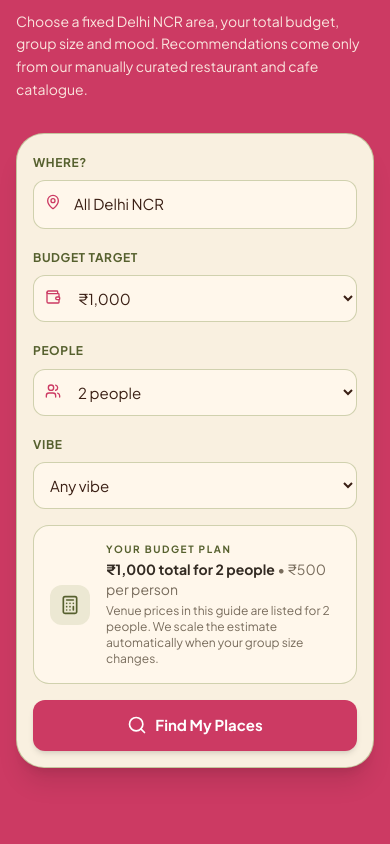
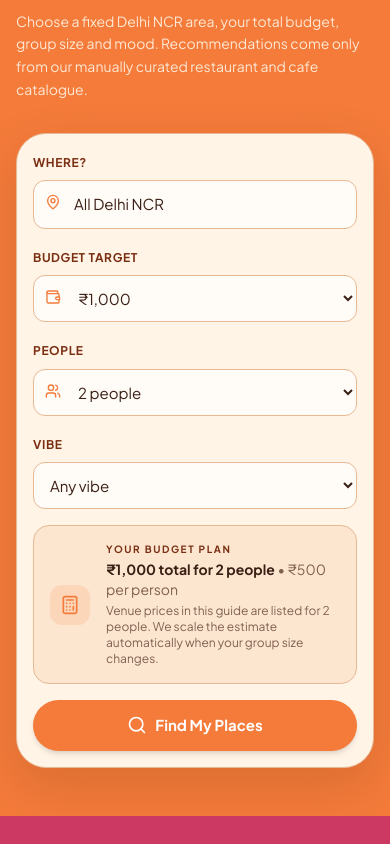
Before and after one commit to iavinaxh/delhi-cafe-hopping, a React (Vite) app: page / in a window 390 px wide. Shown: the part 1420-2264 px from the top of the page. Built offline with nearby package versions, Linux system fonts and the light colour scheme; the HTML template or start-up script is replaced by a standard one.

Commit message:
Refine recommendation cards and fix mobile hide interaction

```diff
--- a/src/components/RecommendationPlanner.jsx
+++ b/src/components/RecommendationPlanner.jsx
@@ -16,7 +16,7 @@ function getZomatoUrl(place){
   return `https://www.zomato.com/ncr/restaurants?q=${encodeURIComponent(place.name)}`;
 }
 
-function Detail({label,children,icon}){if(!children)return null;return <div className="rounded-2xl bg-[#FFF7EB] border border-[#A2AB73]/25 p-3 sm:p-3.5"><span className="text-[#CC3A63] font-bold flex items-center gap-1 mb-1 text-[10px] uppercase tracking-wider">{icon}{label}</span><p className="text-xs sm:text-sm text-[#4E453B] leading-relaxed">{children}</p></div>;}
+function Detail({label,children,icon}){if(!children)return null;return <div className="rounded-2xl bg-[#FFF4E6] border border-[#E7B894] p-3 sm:p-3.5"><span className="text-[#F47B3A] font-bold flex items-center gap-1 mb-1 text-[10px] uppercase tracking-wider">{icon}{label}</span><p className="text-xs sm:text-sm text-[#5D4639] leading-relaxed">{children}</p></div>;}
 
 function RecommendationCard({p,people,index}){
   const [open,setOpen]=useState(false);
@@ -24,51 +24,40 @@ function RecommendationCard({p,people,index}){
   const expanded=open||hovered;
   const hasDineout=Boolean(p.dineoutUrl);
   const zomatoUrl=getZomatoUrl(p);
-  const toggleDetails=(event)=>{event.preventDefault();event.stopPropagation();setOpen(value=>!value);};
+  const showDetails=(event)=>{event.preventDefault();event.stopPropagation();setOpen(true);};
+  const hideDetails=(event)=>{event.preventDefault();event.stopPropagation();setOpen(false);};
   const stopLinkClick=(event)=>event.stopPropagation();
 
   return <article
     onPointerEnter={(event)=>{if(event.pointerType==='mouse')setHovered(true);}}
     onPointerLeave={(event)=>{if(event.pointerType==='mouse')setHovered(false);}}
     onClick={()=>setOpen(value=>!value)}
-    className={`self-start w-full rounded-3xl bg-[#F9F0E0] border overflow-hidden shadow-lg cursor-pointer transition-all duration-300 ${expanded?'border-[#CC3A63]/60 shadow-[0_18px_45px_rgba(78,62,38,0.18)]':'border-[#A2AB73]/50 hover:-translate-y-1'}`}
+    className={`self-start w-full rounded-[28px] bg-[#FCE6D0] border overflow-hidden cursor-pointer transition-all duration-300 ${expanded?'border-[#F47B3A] shadow-[0_24px_55px_rgba(89,37,15,0.20)]':'border-[#E7B894] shadow-[0_10px_30px_rgba(89,37,15,0.10)] hover:-translate-y-1'}`}
     aria-expanded={expanded}
   >
     <div className="p-4 sm:p-5">
       <div className="flex items-start justify-between gap-3">
-        <div className="min-w-0">
-          <span className="text-[9px] sm:text-[10px] uppercase tracking-wider font-bold text-[#CC3A63]">{p.matchLabel}</span>
-          <h4 className="font-serif text-lg sm:text-xl font-bold text-[#332B23] mt-1 leading-tight break-words">{p.name}</h4>
-          <p className="text-[11px] sm:text-xs text-[#786C5C] mt-1 flex items-center gap-1"><MapPin className="w-3 h-3 shrink-0"/>{p.zone}</p>
-        </div>
-        <span className="shrink-0 text-[9px] sm:text-[10px] font-bold px-2 py-1 rounded-full bg-[#A2AB73]/20 border border-[#A2AB73]/50 text-[#56602E]">2 people</span>
+        <div className="min-w-0"><span className="text-[9px] sm:text-[10px] uppercase tracking-[0.16em] font-bold text-[#F47B3A]">{p.matchLabel}</span><h4 className="font-serif text-lg sm:text-xl font-bold text-[#3A1F14] mt-1 leading-tight break-words">{p.name}</h4><p className="text-[11px] sm:text-xs text-[#806050] mt-1 flex items-center gap-1"><MapPin className="w-3 h-3 shrink-0"/>{p.zone}</p></div>
+        <span className="shrink-0 text-[9px] sm:text-[10px] font-bold px-2.5 py-1 rounded-full bg-[#FFF4E6] border border-[#E7B894] text-[#7A2E12]">2 people</span>
       </div>
-      <div className="mt-4 flex items-end justify-between gap-3">
-        <div className="min-w-0"><p className="text-[9px] sm:text-[10px] uppercase tracking-wider text-[#786C5C]">Listed budget</p><p className="text-sm sm:text-base font-bold text-[#56602E]">{p.budget} <span className="font-normal text-[#786C5C]">/ 2 people</span></p></div>
-      </div>
+      <div className="mt-4"><p className="text-[9px] sm:text-[10px] uppercase tracking-wider text-[#806050]">Listed budget</p><p className="text-sm sm:text-base font-bold text-[#7A2E12]">{p.budget} <span className="font-normal text-[#806050]">/ 2 people</span></p></div>
     </div>
 
     <div className={`grid transition-[grid-template-rows] duration-300 ${expanded?'grid-rows-[1fr]':'grid-rows-[0fr]'}`}>
-      <div className="overflow-hidden min-h-0">
-        <div className="px-4 sm:px-5 pb-4 sm:pb-5 space-y-2.5 sm:space-y-3 border-t border-[#A2AB73]/25 pt-3 sm:pt-4">
-          <div className="rounded-2xl bg-[#A2AB73]/15 border border-[#A2AB73]/35 p-3 sm:p-3.5"><p className="text-[10px] uppercase tracking-wider font-bold text-[#56602E]">Budget for {people} {people===1?'person':'people'}</p><p className="text-xs sm:text-sm text-[#4E453B] mt-1 leading-relaxed">{p.budgetFit}</p><p className="text-[10px] text-[#786C5C] mt-2 leading-relaxed">The catalogue price above is the original 2-person estimate. This estimate is scaled to your selected group size.</p></div>
-          <Detail label="BEST KNOWN FOR" icon={<Sparkles className="w-3.5 h-3.5"/>}>{p.bestFor}</Detail>
-          <Detail label="VIBE" icon={<Heart className="w-3.5 h-3.5"/>}>{p.vibeTag}</Detail>
-          <Detail label="WHAT TO ORDER" icon={<Utensils className="w-3.5 h-3.5"/>}>{p.whatToOrder}</Detail>
-          <Detail label="GETTING THERE" icon={<Route className="w-3.5 h-3.5"/>}>{p.metroRoute}</Detail>
-          <Detail label="REAL TALK">{p.curatorTake||p.reason}</Detail>
-          {p.caution&&<p className="text-[10px] text-[#8F2E46] leading-relaxed">{p.caution}</p>}
-        </div>
-      </div>
+      <div className="overflow-hidden min-h-0"><div className="px-4 sm:px-5 pb-4 sm:pb-5 space-y-2.5 sm:space-y-3 border-t border-[#E7B894] pt-3 sm:pt-4">
+        <div className="rounded-2xl bg-[#F47B3A]/10 border border-[#E7B894] p-3 sm:p-3.5"><p className="text-[10px] uppercase tracking-wider font-bold text-[#7A2E12]">Budget for {people} {people===1?'person':'people'}</p><p className="text-xs sm:text-sm text-[#5D4639] mt-1 leading-relaxed">{p.budgetFit}</p><p className="text-[10px] text-[#806050] mt-2 leading-relaxed">The catalogue price above is the original 2-person estimate. This estimate is scaled to your selected group size.</p></div>
+        <Detail label="BEST KNOWN FOR" icon={<Sparkles className="w-3.5 h-3.5"/>}>{p.bestFor}</Detail><Detail label="VIBE" icon={<Heart className="w-3.5 h-3.5"/>}>{p.vibeTag}</Detail><Detail label="WHAT TO ORDER" icon={<Utensils className="w-3.5 h-3.5"/>}>{p.whatToOrder}</Detail><Detail label="GETTING THERE" icon={<Route className="w-3.5 h-3.5"/>}>{p.metroRoute}</Detail><Detail label="REAL TALK">{p.curatorTake||p.reason}</Detail>
+        {p.caution&&<p className="text-[10px] text-[#8F3E22] leading-relaxed">{p.caution}</p>}
+      </div></div>
     </div>
 
-    <div className="px-4 sm:px-5 pb-3 sm:pb-4"><button type="button" onClick={toggleDetails} aria-expanded={expanded} className="w-full min-h-[40px] rounded-xl text-[10px] sm:text-xs font-bold text-[#CC3A63] hover:bg-[#FFF7EB] transition-colors flex items-center justify-center gap-1">{expanded?'Hide details':'View cafe details'}<ChevronDown className={`w-3.5 h-3.5 transition-transform ${expanded?'rotate-180':''}`}/></button></div>
+    <div className="px-4 sm:px-5 pb-3 sm:pb-4"><button type="button" onClick={expanded?hideDetails:showDetails} aria-expanded={expanded} className="w-full min-h-[42px] rounded-xl text-[10px] sm:text-xs font-bold text-[#7A2E12] hover:bg-[#FFF4E6] transition-colors flex items-center justify-center gap-1">{expanded?'Hide details':'View cafe details'}<ChevronDown className={`w-3.5 h-3.5 transition-transform ${expanded?'rotate-180':''}`}/></button></div>
 
-    <div onClick={stopLinkClick} className={`grid ${hasDineout?'grid-cols-4':'grid-cols-3'} gap-2 px-4 sm:px-5 pb-4 sm:pb-5 border-t border-[#A2AB73]/30 pt-3`}>
-      <a href={p.mapsUrl} target="_blank" rel="noopener noreferrer" onClick={stopLinkClick} className="min-h-[44px] rounded-xl bg-[#A2AB73] hover:bg-[#8F995F] text-white text-[9px] sm:text-[10px] font-bold text-center flex flex-col items-center justify-center gap-0.5"><MapPin className="w-3 h-3"/>MAPS</a>
-      <a href={zomatoUrl} target="_blank" rel="noopener noreferrer" onClick={stopLinkClick} className="min-h-[44px] rounded-xl bg-[#CC3A63] hover:bg-[#B52F55] text-white text-[9px] sm:text-[10px] font-bold text-center flex flex-col items-center justify-center gap-0.5"><Utensils className="w-3 h-3"/>ZOMATO</a>
-      {p.websiteUrl&&<a href={p.websiteUrl} target="_blank" rel="noopener noreferrer" onClick={stopLinkClick} className="min-h-[44px] rounded-xl bg-[#FFF7EB] text-[#56602E] border border-[#A2AB73]/40 text-[9px] sm:text-[10px] font-bold text-center flex flex-col items-center justify-center gap-0.5"><Globe className="w-3 h-3"/>WEB</a>}
-      {hasDineout&&<a href={p.dineoutUrl} target="_blank" rel="noopener noreferrer" onClick={stopLinkClick} className="min-h-[44px] rounded-xl bg-[#56602E] hover:bg-[#414923] text-white text-[9px] sm:text-[10px] font-bold text-center flex flex-col items-center justify-center gap-0.5"><ShoppingBag className="w-3 h-3"/>DINEOUT</a>}
+    <div onClick={stopLinkClick} className={`grid ${hasDineout?'grid-cols-4':'grid-cols-3'} gap-2 px-4 sm:px-5 pb-4 sm:pb-5 border-t border-[#E7B894] pt-3`}>
+      <a href={p.mapsUrl} target="_blank" rel="noopener noreferrer" onClick={stopLinkClick} className="min-h-[44px] rounded-xl bg-[#7A2E12] hover:bg-[#64240E] text-[#FFF4E6] text-[9px] sm:text-[10px] font-bold text-center flex flex-col items-center justify-center gap-0.5"><MapPin className="w-3 h-3"/>MAPS</a>
+      <a href={zomatoUrl} target="_blank" rel="noopener noreferrer" onClick={stopLinkClick} className="min-h-[44px] rounded-xl bg-[#F47B3A] hover:bg-[#D9682D] text-white text-[9px] sm:text-[10px] font-bold text-center flex flex-col items-center justify-center gap-0.5"><Utensils className="w-3 h-3"/>ZOMATO</a>
+      {p.websiteUrl&&<a href={p.websiteUrl} target="_blank" rel="noopener noreferrer" onClick={stopLinkClick} className="min-h-[44px] rounded-xl bg-[#FFF4E6] text-[#7A2E12] border border-[#E7B894] text-[9px] sm:text-[10px] font-bold text-center flex flex-col items-center justify-center gap-0.5"><Globe className="w-3 h-3"/>WEB</a>}
+      {hasDineout&&<a href={p.dineoutUrl} target="_blank" rel="noopener noreferrer" onClick={stopLinkClick} className="min-h-[44px] rounded-xl bg-[#C15A2C] hover:bg-[#A94C23] text-white text-[9px] sm:text-[10px] font-bold text-center flex flex-col items-center justify-center gap-0.5"><ShoppingBag className="w-3 h-3"/>DINEOUT</a>}
     </div>
   </article>;
 }
@@ -86,16 +75,16 @@ export default function RecommendationPlanner({cafes=[]}){
     setSearched(true);
   };
 
-  return <section id="find-my-place" className="bg-[#CC3A63] px-4 sm:px-6 lg:px-8 py-12 sm:py-16"><div className="max-w-6xl mx-auto"><div className="max-w-3xl mb-8"><div className="inline-flex items-center gap-2 text-xs font-bold uppercase tracking-[0.18em] text-[#FFF7EB]/80 mb-3"><Sparkles className="w-4 h-4"/> Personalized restaurant finder</div><h2 className="font-serif text-3xl sm:text-5xl font-bold text-[#241F1A]">Tell us what you want. We'll pick the places.</h2><p className="mt-3 text-sm sm:text-base text-[#FFF7EB]/90 leading-relaxed">Choose a fixed Delhi NCR area, your total budget, group size and mood. Recommendations come only from our manually curated restaurant and cafe catalogue.</p></div>
-    <form onSubmit={findPlaces} className="rounded-[28px] bg-[#F9F0E0] border border-[#A2AB73]/60 p-4 sm:p-7 shadow-xl"><div className="grid grid-cols-1 md:grid-cols-2 lg:grid-cols-4 gap-4">
-      <label className="lg:col-span-2"><span className="text-xs font-bold uppercase tracking-wider text-[#56602E]">Where?</span><div className="relative mt-2"><MapPin className="absolute left-3 top-3.5 w-4 h-4 text-[#CC3A63]"/><select value={form.location} onChange={e=>update('location',e.target.value)} className="w-full pl-10 pr-3 py-3 rounded-xl bg-[#FFF7EB] border border-[#A2AB73]/50 outline-none focus:ring-2 focus:ring-[#CC3A63]/30 appearance-none"><option value="All Delhi NCR">All Delhi NCR</option>{LOCATION_OPTIONS.filter(x=>x!=='All Delhi NCR').map(x=><option key={x} value={x}>{x}</option>)}</select></div></label>
-      <label><span className="text-xs font-bold uppercase tracking-wider text-[#56602E]">Budget target</span><div className="relative mt-2"><Wallet className="absolute left-3 top-3.5 w-4 h-4 text-[#CC3A63]"/><select value={form.budget} onChange={e=>update('budget',e.target.value)} className="w-full pl-10 pr-3 py-3 rounded-xl bg-[#FFF7EB] border border-[#A2AB73]/50"><option value="700">₹700</option><option value="1000">₹1,000</option><option value="1500">₹1,500</option><option value="2000">₹2,000</option><option value="3000">₹3,000+</option></select></div></label>
-      <label><span className="text-xs font-bold uppercase tracking-wider text-[#56602E]">People</span><div className="relative mt-2"><Users className="absolute left-3 top-3.5 w-4 h-4 text-[#CC3A63]"/><select value={form.people} onChange={e=>update('people',e.target.value)} className="w-full pl-10 pr-3 py-3 rounded-xl bg-[#FFF7EB] border border-[#A2AB73]/50"><option value="1">1 person</option><option value="2">2 people</option><option value="3">3 people</option><option value="4">4 people</option><option value="6">5–6 people</option><option value="8">7–8 people</option><option value="10">9–10 people</option></select></div></label>
-      <label><span className="text-xs font-bold uppercase tracking-wider text-[#56602E]">Vibe</span><select value={form.vibe} onChange={e=>update('vibe',e.target.value)} className="mt-2 w-full px-3 py-3 rounded-xl bg-[#FFF7EB] border border-[#A2AB73]/50"><option>Any vibe</option><option>Romantic</option><option>Quiet</option><option>Aesthetic</option><option>Casual</option><option>Youthful</option><option>Rooftop</option><option>Outdoor</option><option>Lively</option></select></label>
-      <div className="md:col-span-2 lg:col-span-3 rounded-2xl bg-[#FFF7EB] border border-[#A2AB73]/50 p-4 flex items-center gap-4"><div className="shrink-0 w-10 h-10 rounded-xl bg-[#A2AB73]/20 flex items-center justify-center"><Calculator className="w-5 h-5 text-[#56602E]"/></div><div className="min-w-0"><p className="text-[10px] font-bold uppercase tracking-[0.16em] text-[#56602E]">Your budget plan</p><p className="text-sm sm:text-base font-bold text-[#332B23] mt-0.5">{formatMoney(selectedBudget)} total for {people} {people===1?'person':'people'} <span className="font-normal text-[#786C5C]">• {formatMoney(budgetPerPerson)} per person</span></p><p className="text-xs text-[#786C5C] mt-1">Venue prices in this guide are listed for 2 people. We scale the estimate automatically when your group size changes.</p></div></div>
-      <div className="flex items-end"><button type="submit" className="w-full min-h-[48px] py-3.5 rounded-xl bg-[#CC3A63] text-white font-bold flex items-center justify-center gap-2 hover:bg-[#B52F55] shadow-md"><Search className="w-5 h-5"/>Find My Places</button></div>
+  return <section id="find-my-place" className="bg-[#F47B3A] px-4 sm:px-6 lg:px-8 py-12 sm:py-16"><div className="max-w-6xl mx-auto"><div className="max-w-3xl mb-8"><div className="inline-flex items-center gap-2 text-xs font-bold uppercase tracking-[0.18em] text-[#FFF4E6]/85 mb-3"><Sparkles className="w-4 h-4"/> Personalized restaurant finder</div><h2 className="font-serif text-3xl sm:text-5xl font-bold text-[#3A1F14]">Tell us what you want. We'll pick the places.</h2><p className="mt-3 text-sm sm:text-base text-[#FFF4E6]/90 leading-relaxed">Choose a fixed Delhi NCR area, your total budget, group size and mood. Recommendations come only from our manually curated restaurant and cafe catalogue.</p></div>
+    <form onSubmit={findPlaces} className="rounded-[30px] bg-[#FFF4E6] border border-[#E7B894] p-4 sm:p-7 shadow-[0_18px_50px_rgba(89,37,15,0.16)]"><div className="grid grid-cols-1 md:grid-cols-2 lg:grid-cols-4 gap-4">
+      <label className="lg:col-span-2"><span className="text-xs font-bold uppercase tracking-wider text-[#7A2E12]">Where?</span><div className="relative mt-2"><MapPin className="absolute left-3 top-3.5 w-4 h-4 text-[#F47B3A]"/><select value={form.location} onChange={e=>update('location',e.target.value)} className="w-full pl-10 pr-3 py-3 rounded-xl bg-white/70 border border-[#E7B894] outline-none focus:ring-2 focus:ring-[#F47B3A]/30 appearance-none"><option value="All Delhi NCR">All Delhi NCR</option>{LOCATION_OPTIONS.filter(x=>x!=='All Delhi NCR').map(x=><option key={x} value={x}>{x}</option>)}</select></div></label>
+      <label><span className="text-xs font-bold uppercase tracking-wider text-[#7A2E12]">Budget target</span><div className="relative mt-2"><Wallet className="absolute left-3 top-3.5 w-4 h-4 text-[#F47B3A]"/><select value={form.budget} onChange={e=>update('budget',e.target.value)} className="w-full pl-10 pr-3 py-3 rounded-xl bg-white/70 border border-[#E7B894]"><option value="700">₹700</option><option value="1000">₹1,000</option><option value="1500">₹1,500</option><option value="2000">₹2,000</option><option value="3000">₹3,000+</option></select></div></label>
+      <label><span className="text-xs font-bold uppercase tracking-wider text-[#7A2E12]">People</span><div className="relative mt-2"><Users className="absolute left-3 top-3.5 w-4 h-4 text-[#F47B3A]"/><select value={form.people} onChange={e=>update('people',e.target.value)} className="w-full pl-10 pr-3 py-3 rounded-xl bg-white/70 border border-[#E7B894]"><option value="1">1 person</option><option value="2">2 people</option><option value="3">3 people</option><option value="4">4 people</option><option value="6">5–6 people</option><option value="8">7–8 people</option><option value="10">9–10 people</option></select></div></label>
+      <label><span className="text-xs font-bold uppercase tracking-wider text-[#7A2E12]">Vibe</span><select value={form.vibe} onChange={e=>update('vibe',e.target.value)} className="mt-2 w-full px-3 py-3 rounded-xl bg-white/70 border border-[#E7B894]"><option>Any vibe</option><option>Romantic</option><option>Quiet</option><option>Aesthetic</option><option>Casual</option><option>Youthful</option><option>Rooftop</option><option>Outdoor</option><option>Lively</option></select></label>
+      <div className="md:col-span-2 lg:col-span-3 rounded-2xl bg-[#FCE6D0] border border-[#E7B894] p-4 flex items-center gap-4"><div className="shrink-0 w-10 h-10 rounded-xl bg-[#F47B3A]/15 flex items-center justify-center"><Calculator className="w-5 h-5 text-[#F47B3A]"/></div><div className="min-w-0"><p className="text-[10px] font-bold uppercase tracking-[0.16em] text-[#7A2E12]">Your budget plan</p><p className="text-sm sm:text-base font-bold text-[#3A1F14] mt-0.5">{formatMoney(selectedBudget)} total for {people} {people===1?'person':'people'} <span className="font-normal text-[#806050]">• {formatMoney(budgetPerPerson)} per person</span></p><p className="text-xs text-[#806050] mt-1">Venue prices in this guide are listed for 2 people. We scale the estimate automatically when your group size changes.</p></div></div>
+      <div className="flex items-end"><button type="submit" className="w-full min-h-[48px] py-3.5 rounded-full bg-[#F47B3A] text-white font-bold flex items-center justify-center gap-2 hover:bg-[#D9682D] shadow-md"><Search className="w-5 h-5"/>Find My Places</button></div>
     </div></form>
 
-    {searched&&<div className="mt-9"><div className="flex flex-wrap items-end justify-between gap-3 mb-5"><div><p className="text-xs font-bold uppercase tracking-[0.18em] text-[#FFF7EB]/80">CURATED DELHI NCR GUIDE</p><h3 className="font-serif text-2xl sm:text-3xl font-bold text-[#241F1A]">Your best matches</h3><p className="text-xs text-[#FFF7EB]/80 mt-1">Budget shown below is recalculated for {people} {people===1?'person':'people'}.</p></div><span className="text-xs bg-[#F9F0E0] text-[#56602E] px-3 py-1.5 rounded-full border border-[#A2AB73]/50">{results.length} suggestions</span></div><div className="grid grid-cols-1 md:grid-cols-2 lg:grid-cols-3 gap-5 items-start">{results.map((p,i)=><RecommendationCard key={p.id||`${p.name}-${i}`} p={p} people={people} index={i}/>)}</div></div>}
+    {searched&&<div className="mt-10"><div className="flex flex-wrap items-end justify-between gap-3 mb-5"><div><p className="text-xs font-bold uppercase tracking-[0.18em] text-[#FFF4E6]/85">CURATED DELHI NCR GUIDE</p><h3 className="font-serif text-2xl sm:text-3xl font-bold text-[#3A1F14]">Your best matches</h3><p className="text-xs text-[#FFF4E6]/85 mt-1">Budget shown below is recalculated for {people} {people===1?'person':'people'}.</p></div><span className="text-xs bg-[#FFF4E6] text-[#7A2E12] px-3 py-1.5 rounded-full border border-[#E7B894]">{results.length} suggestions</span></div><div className="grid grid-cols-1 md:grid-cols-2 lg:grid-cols-3 gap-5 items-start">{results.map((p,i)=><RecommendationCard key={p.id||`${p.name}-${i}`} p={p} people={people} index={i}/>)}</div></div>}
   </div></section>;
 }
```
